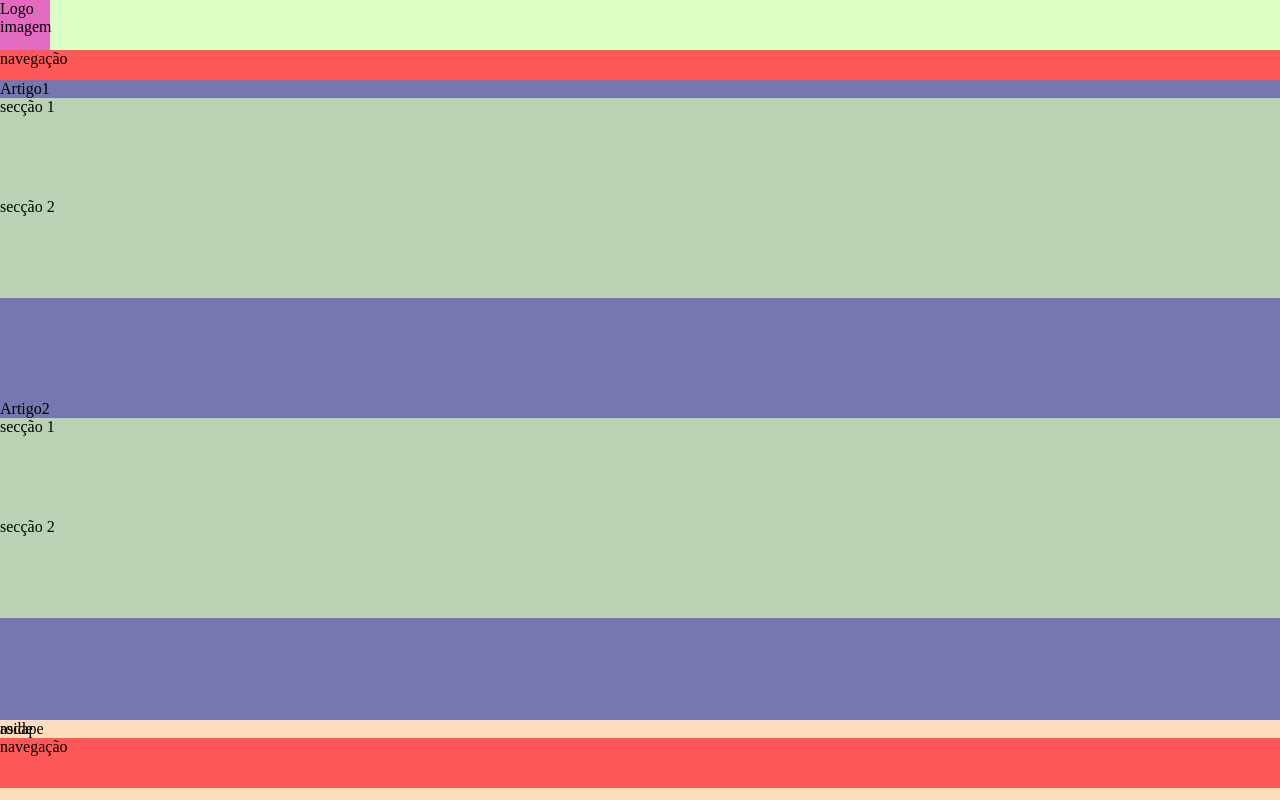
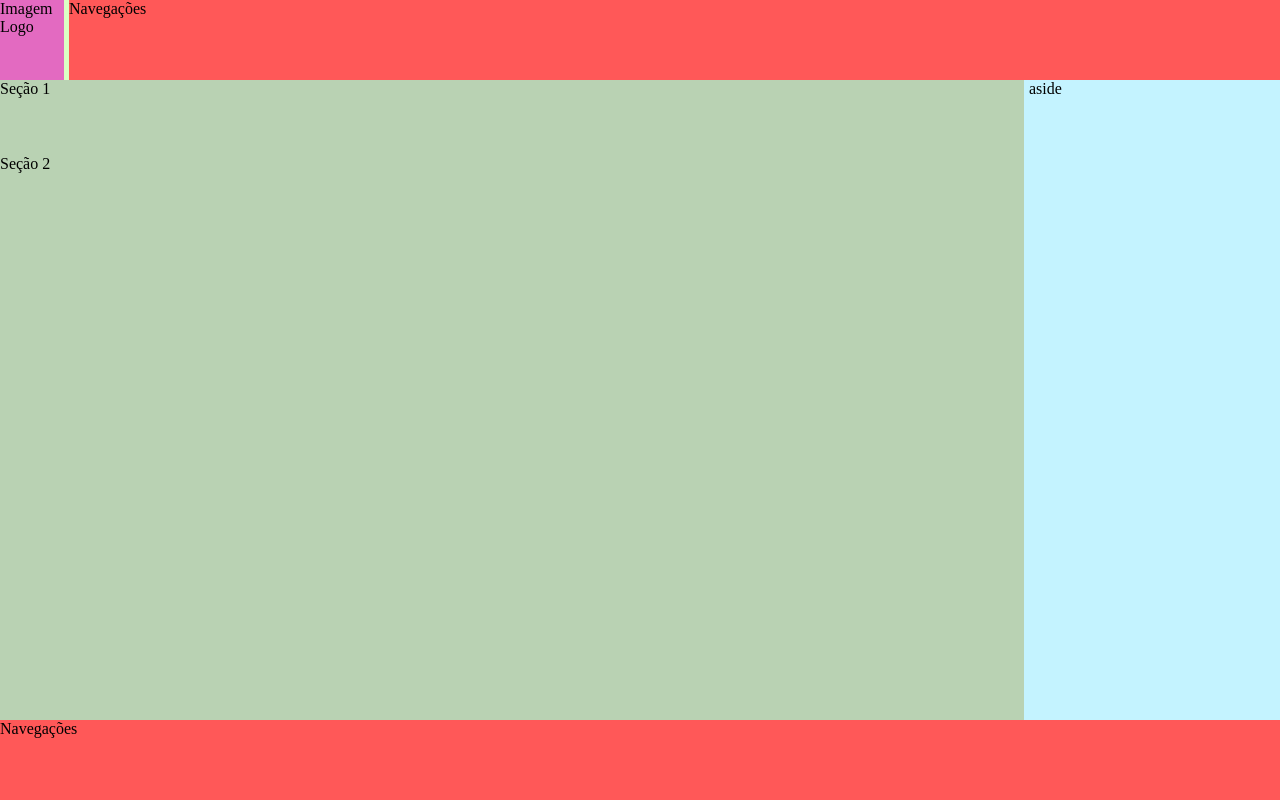
Before and after one commit to AulasFuturoDevSenai/FrontSemana2, a plain HTML site: page aula1/semantica.html in a window 1280 px wide. Drawn offline with Linux system fonts and the light colour scheme.

Commit message:
preciso corrigir erros

```diff
--- a/aula1/grid.css
+++ b/aula1/grid.css
@@ -10,20 +10,19 @@ header {
     height: 10%;
     display: grid;
     grid-template-columns: 5% 95%;
-    grid-template-rows: 100%;
     gap: 5px;
 }
 
 figure {
     margin: 0;
-    height: 50px;
-    width: 50px;
+    height: 100px;
+    width: 100px;
     background-color: rgb(227, 106, 193);
 }
 
 nav {
     background-color: rgb(255, 88, 88);
-    height: 50px;
+    height: 100px;
     width: 100%;
 }
 
@@ -47,6 +46,11 @@ section {
     background-color: rgb(185, 210, 179);
 
 }
+aside {
+    width: 100%;
+    height: 100%;
+}
+
 
 footer {
     background-color: rgb(252, 221, 188);
--- a/aula1/semantica.html
+++ b/aula1/semantica.html
@@ -11,36 +11,29 @@
 <body>
     <header>
         <figure>
-            Logo imagem
+            Imagem Logo
         </figure>
         <nav>
-            navegação
+            Navegações
         </nav>
     </header>
     <main>
-        <article>Artigo1
+        <article>
             <section>
-                secção 1
+                Seção 1
             </section>
             <section>
-                secção 2
-            </section>
-        </article>
-        <article>Artigo2
-            <section>
-                secção 1
-            </section>
-            <section>
-                secção 2
+                Seção 2
             </section>
         </article>
         <aside>
             aside
         </aside>
     </main>
-    <footer>rodape
-        <nav>navegação</nav>
+    <footer>
+        <nav>
+            Navegações
+        </nav>
     </footer>
-
 </body>
 </html>
--- a/aula1/style.css
+++ b/aula1/style.css
@@ -2,42 +2,75 @@ body {
     margin: 0;
     width: 100vw;
     height: 100vh;
-
 }
 
 header {
     background-color: rgb(219, 255, 196);
     height: 10%;
+    display: grid;
+    grid-template-columns: 5% 95%;
+    gap: 5px;
 }
 
 figure {
     margin: 0;
-    height: 50px;
-    width: 50px;
+    height: 100%;
+    width: 100%;
     background-color: rgb(227, 106, 193);
 }
 
 nav {
     background-color: rgb(255, 88, 88);
-    height: 50px;
+    height: 100%;
     width: 100%;
 }
 
 main {
-    background-color: rgb(2, 31, 158);
+    background-color: rgb(196, 243, 255);
     height: 80%;
+    display: grid;
+    grid-template-columns: 80% 20%;
+    gap: 5px;
 }
 
 article {
     background-color: rgb(118, 118, 176);
-    height: 50%;
+    height: 100%;
+    display: grid;
+    grid-template-columns: 100%;
+    grid-template-rows: 75px 1fr;
 }
+
 section {
     background-color: rgb(185, 210, 179);
-    height: 100px;
+}
+
+aside {
+    width: 100%;
+    height: 100%;
 }
 
 footer {
     background-color: rgb(252, 221, 188);
     height: 10%;
 }
+/* até 480px*/
+@media screen and(min-width: 480px) {
+    figure{
+        background-color: rgb(35, 223, 18);
+    }
+}
+
+/*Entre 480 e 768*/
+@media screen and (min-width: 481px) and (max-width: 768px) {
+    article {
+        grid-template-rows: 75px 1fr;
+        background-color: rgb(6, 65, 228);
+    }
+
+
+header{
+    grid-template-columns: 50px 95%;
+
+    }
+ }
```
Also changed, not shown: aula1/resposividade.html (added).
